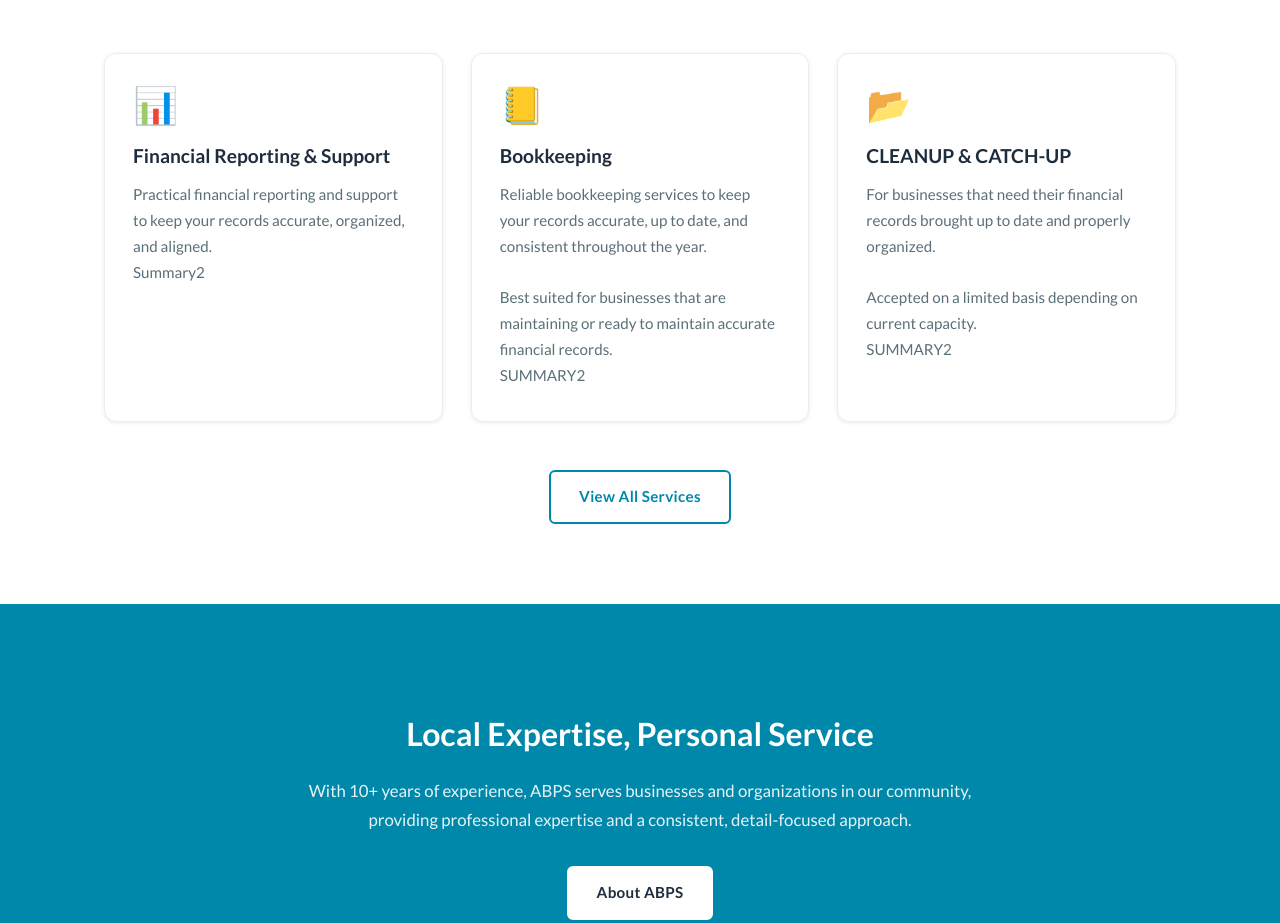
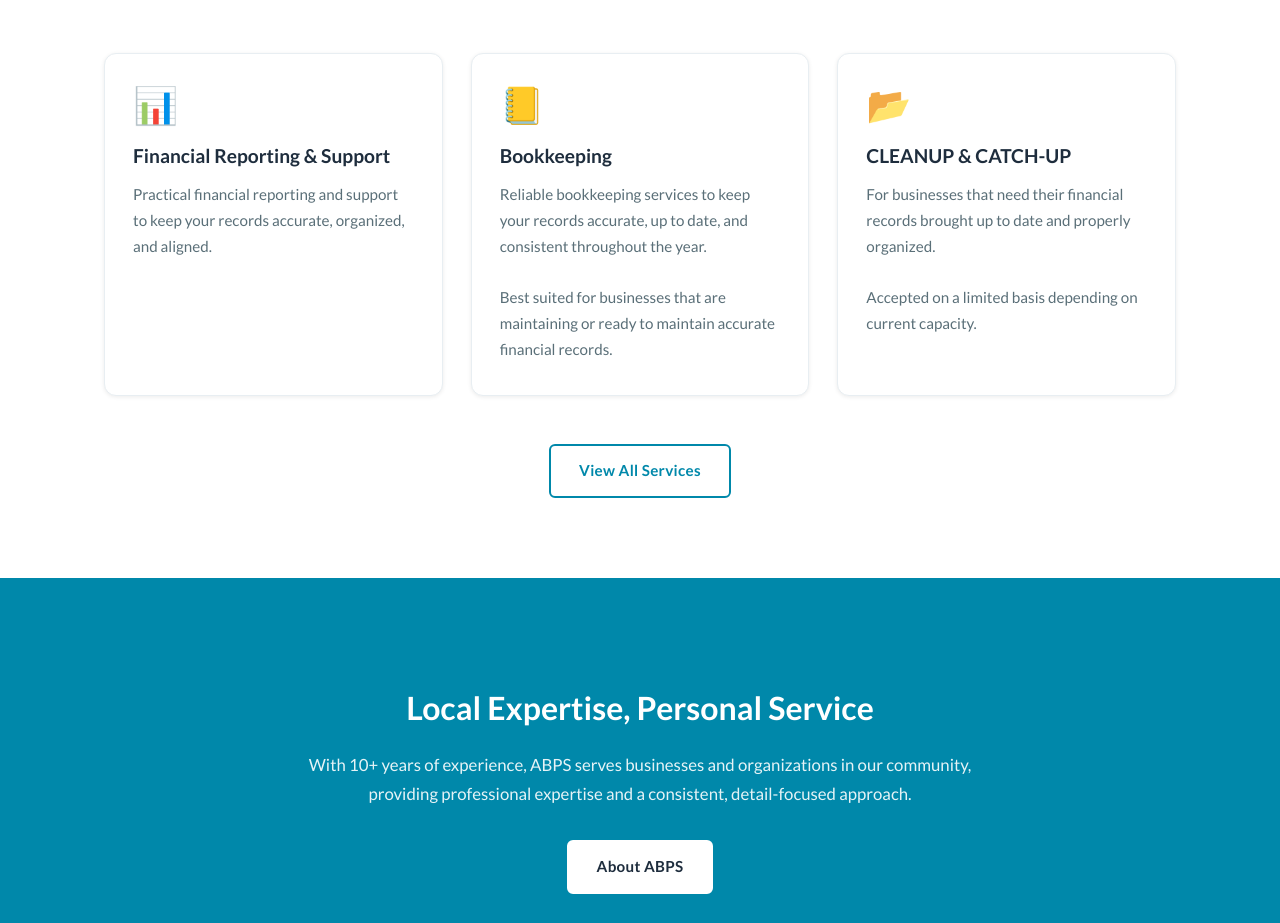
Before and after one commit to BigDumbYak-Git/abpswebsite, an Eleventy site: page src/index.njk in a window 1280 px wide. Shown: the part 1038-1961 px from the top of the page. Built offline with nearby package versions, Linux system fonts and the light colour scheme; Eleventy itself is replaced by a stand-in of ours; files that its build step writes are made by us from their sources.

Commit message:
removed summary2 from homepage

```diff
--- a/src/index.njk
+++ b/src/index.njk
@@ -48,9 +48,6 @@ description: "Professional accounting, bookkeeping, and tax preparation services
         <div class="service-card-icon" aria-hidden="true">{{ cat.icon }}</div>
         <h3>{{ cat.name }}</h3>
         <p>{{ cat.summary | safe }}</p>
-        {% if cat.summary2 %}
-        <p>{{ cat.summary2 }}</p>
-        {% endif %}
       </div>
       {% endfor %}
     </div>
```
